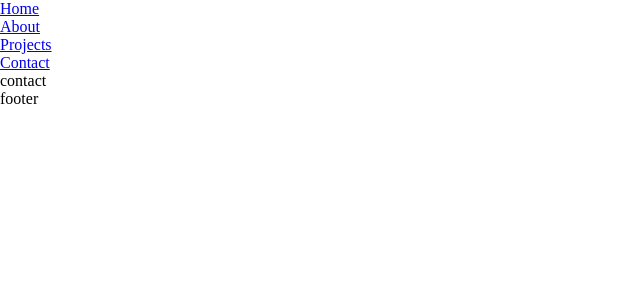
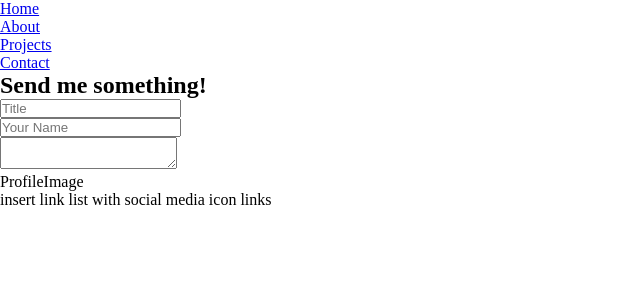
Before and after one commit to Ellesair/portfolio, a Next.js app: page /contact in a window 1280 px wide. Shown: the top 300 px of the page, without its empty margins (0-640 px from the left). Built offline with nearby package versions, Linux system fonts and the light colour scheme.

Commit message:
App(contact): created contact form

```diff
--- a/components/Footer.jsx
+++ b/components/Footer.jsx
@@ -2,7 +2,7 @@ import React from 'react'
 
 function footer() {
   return (
-    <div>footer</div>
+    <div>insert link list with social media icon links</div>
   )
 }
 
--- /dev/null
+++ b/components/ProfileImage.jsx
@@ -0,0 +1,9 @@
+import React from 'react'
+
+function ProfileImage() {
+  return (
+    <div>ProfileImage</div>
+  )
+}
+
+export default ProfileImage
--- a/pages/_app.jsx
+++ b/pages/_app.jsx
@@ -1,13 +1,15 @@
 import React from "react";
 import "../styles/global.css";
-import Navbar from "../components/navbar";
-import Footer from "../components/footer";
+import Navbar from "../components/Navbar";
+import Footer from "../components/Footer"
+import ProfileImage from "../components/ProfileImage";
 
 function _app({ Component, pageProps }) {
   return (
     <>
       <Navbar />
       <Component {...pageProps} />
+      <ProfileImage />
       <Footer />
     </>
   );
--- a/pages/contact.jsx
+++ b/pages/contact.jsx
@@ -2,7 +2,16 @@ import React from 'react'
 
 function contact() {
   return (
-    <div>contact</div>
+    <>
+    <h2>Send me something!</h2>
+    <form>
+      <input type="text" placeholder="Title"></input>
+      <br />
+      <input type="text" placeholder="Your Name"></input>
+      <br />
+      <textarea></textarea>
+    </form>
+    </>
   )
 }
 
```
Also changed, not shown: 1 other file (tests, documents, lock files or other folders).
